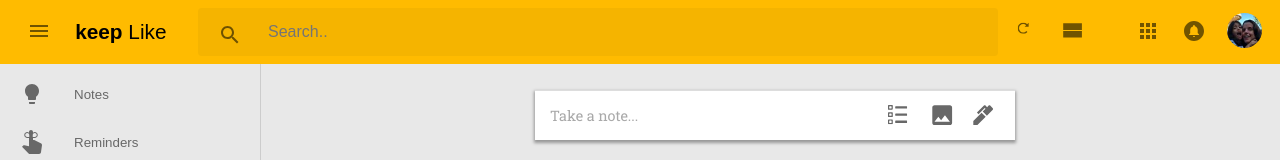
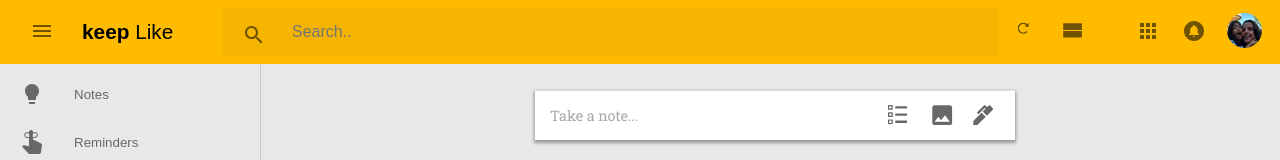
Before and after one commit to MatheusXimenes/KeepLikeStudy, a website: page src/app.html in a window 1280 px wide. Shown: the top 160 px of the page. Drawn offline with Linux system fonts and the light colour scheme.

Commit message:
Fixed Bug of Header Button and Logo Break

```diff
--- a/src/js/components/navigation.js
+++ b/src/js/components/navigation.js
@@ -1,5 +1,5 @@
 /*
-    ## Navigation Component Controller ##
+    ## Navigation Component ##
     v.1.0
         - Handle with Navigation States;
 
--- a/src/scss/_mixins.scss
+++ b/src/scss/_mixins.scss
@@ -58,7 +58,11 @@
     @include other_prefix(background, linear-gradient($direction, $from, $to));
     filter:  progid:DXImageTransform.Microsoft.gradient(startColorstr='#{$from}', endColorstr='#{$to}');}
 
-
+/// Box Shadow in Gerenal
+/// @param {color} $from first-color
+/// @param {color} $to second-color
+/// @param {direction} $direction top (default)
+/// Require other_css3 mixin
 @mixin box-shadow($horizontal, $vertical, $blur, $spread: '', $color: 'rgba(0,0,0,0.1)') {
     @if ($inset != "") {
         @include prefix(box-shadow, $inset $horizontal $vertical $blur $spread $color);
--- a/src/scss/components/_header.scss
+++ b/src/scss/components/_header.scss
@@ -29,6 +29,7 @@
     }
 
     .header__button{
+        flex-shrink: 0;
         color:#000;
         font-weight: bold;
         width:60px;
@@ -53,7 +54,7 @@
         font-size: 1.3rem;
         margin-left: 10px;
         width:120px;
-        flex-grow: none;
+        flex-shrink: 0;
 
         @media only screen and (max-width: $medium) {
             margin-right: auto;
```
Also changed, not shown: src/css/app.css.
